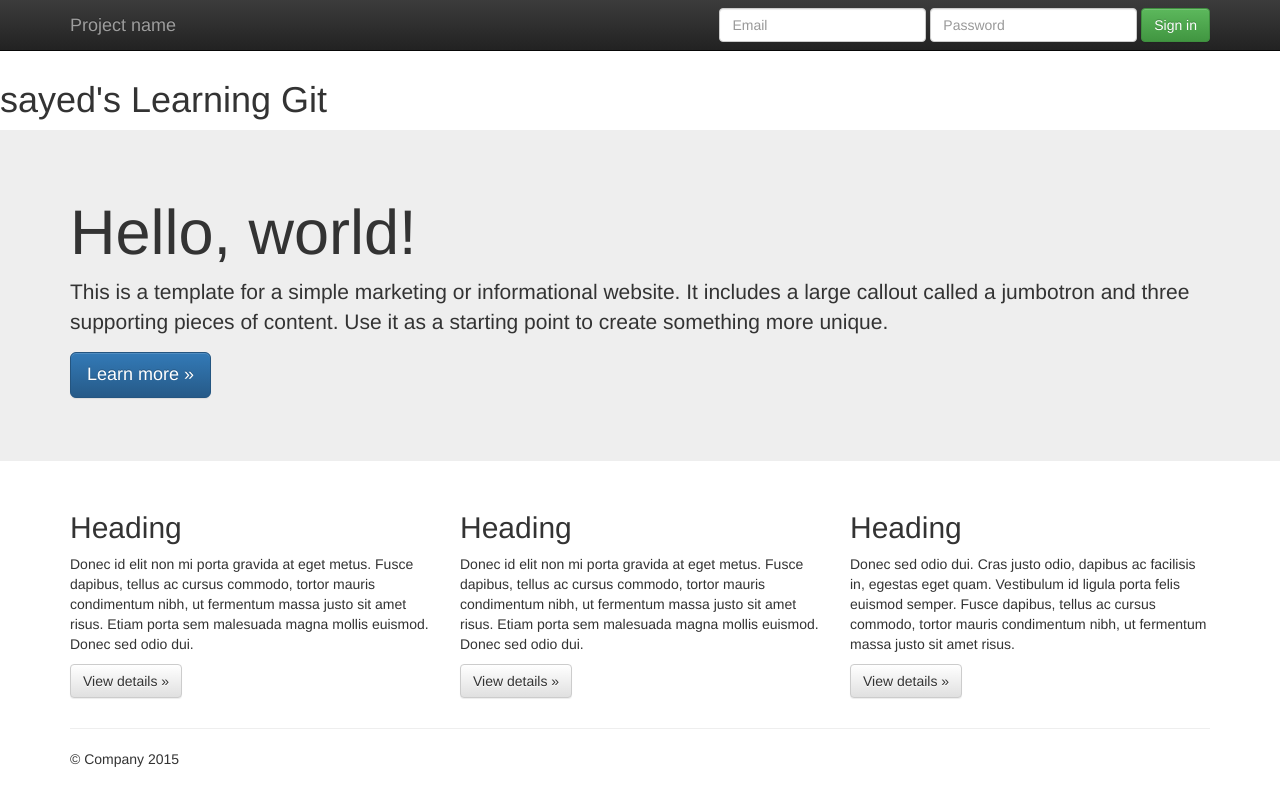
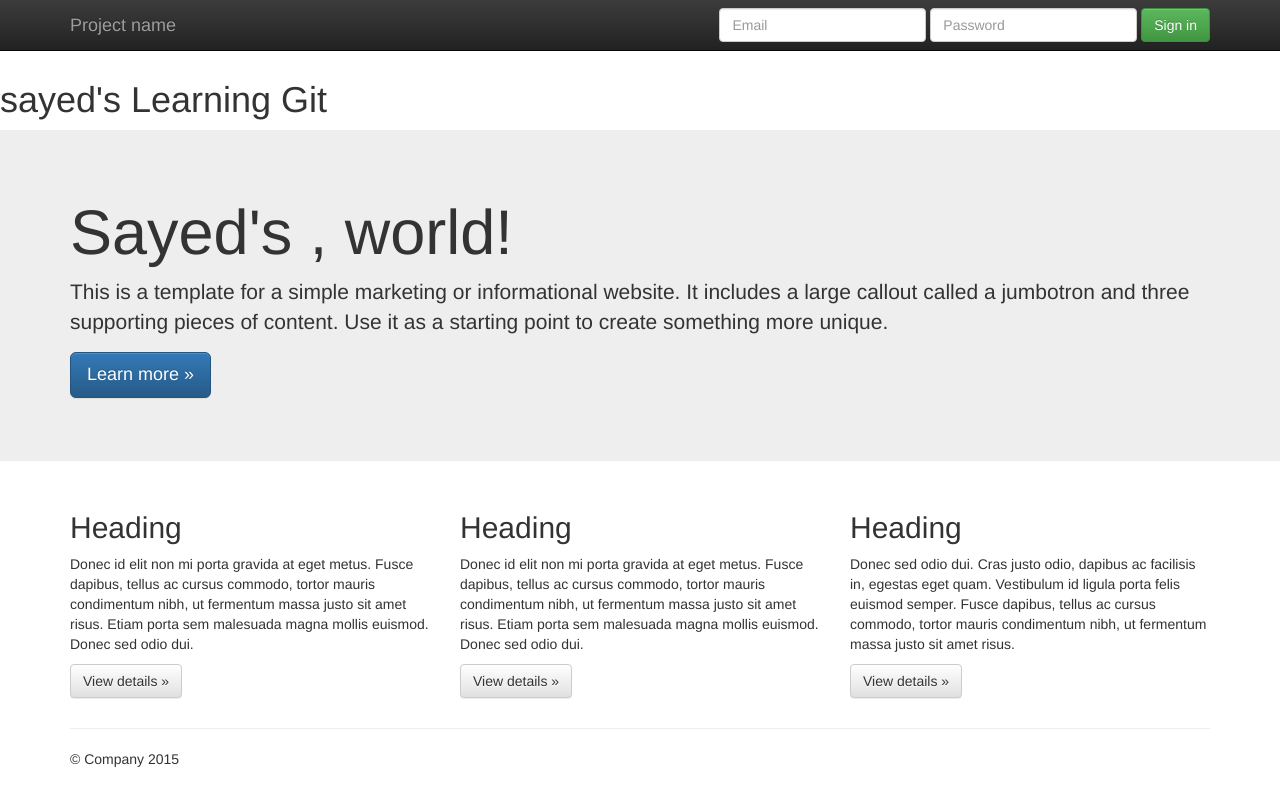
Before and after one commit to DeadShot393/website, a plain HTML site: page index.html in a window 1280 px wide. Drawn offline with nearby package versions, Linux system fonts and the light colour scheme.

Commit message:
index e hello world is chaged to sayed's world

```diff
--- a/index.html
+++ b/index.html
@@ -56,7 +56,7 @@
     <!-- Main jumbotron for a primary marketing message or call to action -->
     <div class="jumbotron">
       <div class="container">
-        <h1>Hello, world!</h1>
+        <h1>Sayed's , world!</h1>
         <p>This is a template for a simple marketing or informational website. It includes a large callout called a jumbotron and three supporting pieces of content. Use it as a starting point to create something more unique.</p>
         <p><a class="btn btn-primary btn-lg" href="#" role="button">Learn more &raquo;</a></p>
       </div>
```
